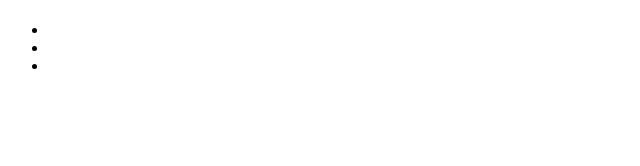
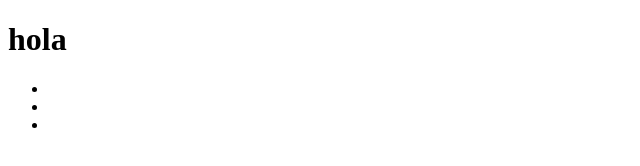
Before and after one commit to cbitaaaa/clase-004, a plain HTML site: page index.html in a window 1280 px wide. Shown: the whole page, without its empty margins (0-640 px from the left). Drawn offline with Linux system fonts and the light colour scheme.

Commit message:
estructura 1.4 gekko

```diff
--- a/index.html
+++ b/index.html
@@ -3,13 +3,11 @@
 <head>
     <meta charset="UTF-8">
     <meta name="viewport" content="width=device-width, initial-scale=1.0">
-    <title>Document</title>
+    <title>hola</title>
 </head>
 <body>
     <div>
-        <h1>
-
-        </h1>
+        <h1>hola</h1>
     </div>
     <div>
         <ul>
```
